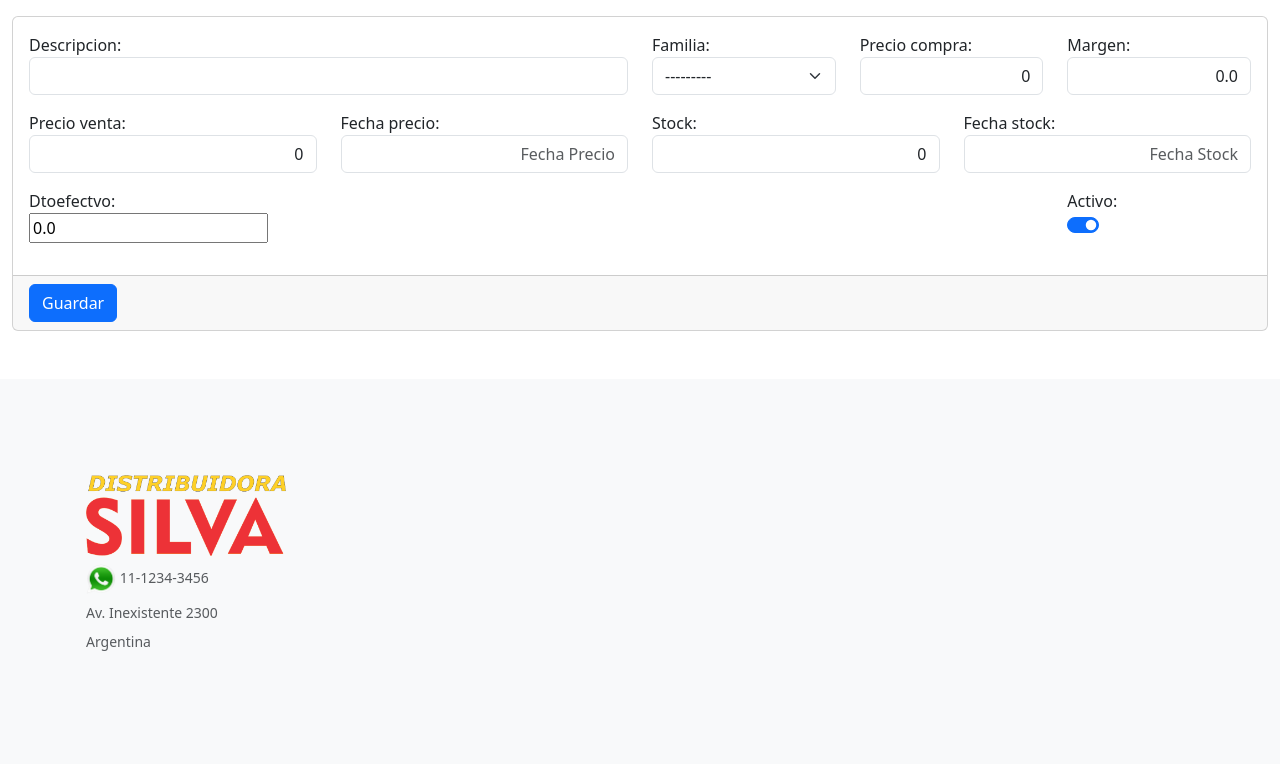
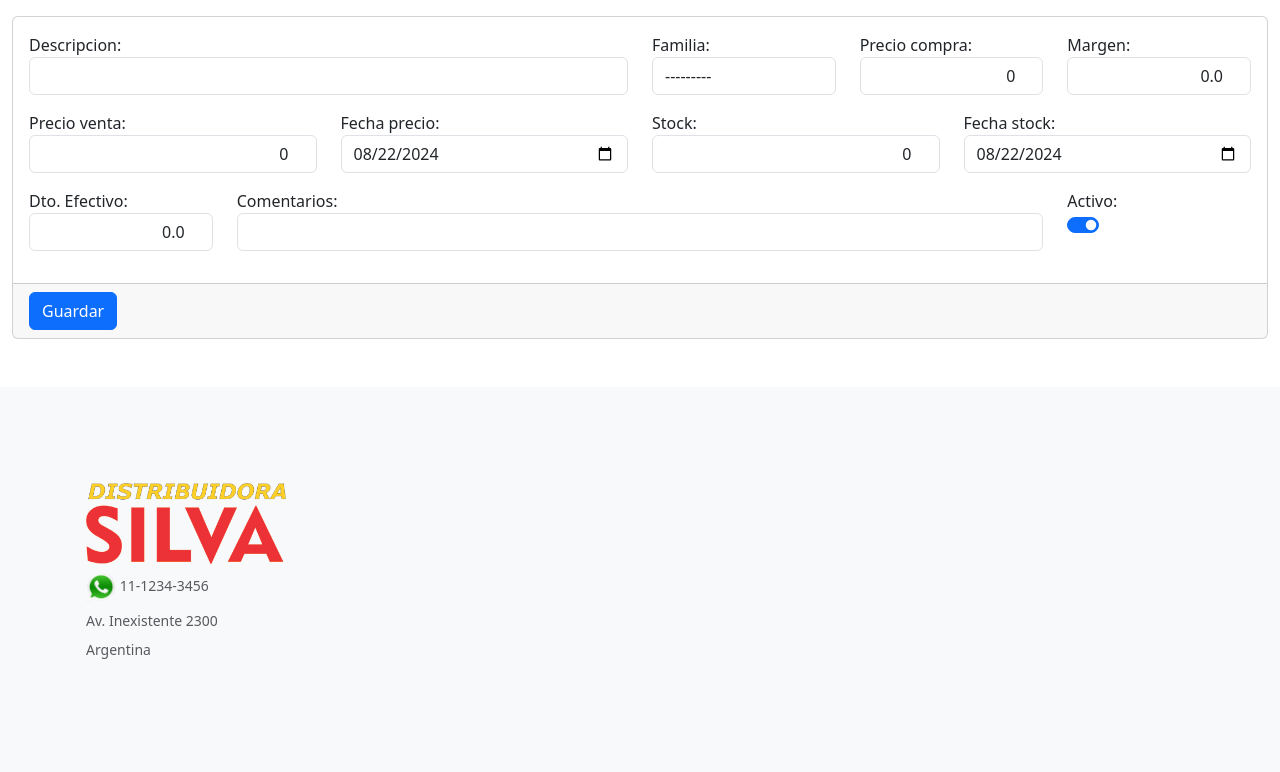
Before and after one commit to MarianoDjango/sistema-distribuidora-django, a Django app: template myapp/templates/myapp/articulo_form.html in a window 1280 px wide. Shown: the part 96-868 px from the top of the page. Before the commit the page ends 747 px from the top, so only its background shows below. Run offline with Django 5.2, Linux system fonts and the light colour scheme; the template is opened without the code that fills it: values that come from a table or form of the project are taken from there, others are empty; the visitor is signed in with stand-in values (Sample User, id 1); some libraries are stand-ins or nearby versions.

Commit message:
crud articulos, funciona menos formatos.

```diff
--- a/myapp/forms.py
+++ b/myapp/forms.py
@@ -3,15 +3,73 @@ from django.forms import ModelForm, TextInput, Select, CheckboxInput
 from django import forms
 from django.core.exceptions import ValidationError
 from django.utils.timezone import now
+from django.utils import timezone
 
 class articulosForm(forms.ModelForm):
     fecha_precio = forms.DateField(
-        widget=forms.DateInput(attrs={'type': 'date'}),
-        initial= now().date()  # Esto establece la fecha de hoy como valor por defecto
+        widget=forms.DateInput(attrs={'type': 'date', 'class': 'form-control'}, format='%Y-%m-%d'),
+        input_formats=['%Y-%m-%d'],
+        initial= now().date()
     )
     fecha_stock = forms.DateField(
-        widget=forms.DateInput(attrs={'type': 'date'}),
-        initial=now().date()  # Esto establece la fecha de hoy como valor por defecto
+        widget=forms.DateInput(attrs={'type': 'date', 'class': 'form-control'}, format='%Y-%m-%d'),
+        input_formats=['%Y-%m-%d'],
+        initial= now().date()
+    )
+
+    class Meta:
+        model = articulos
+        fields = ['idempresa', 'codigobarras', 'familia', 'descripcion', 'precio_venta',
+                  'fecha_precio', 'stock', 'fecha_stock', 'imagen', 'activo',
+                  'comentarios', 'precio_compra', 'margen', 'dtoefectvo']
+        labels = {
+            'dtoefectvo': 'Dto. Efectivo',
+        }
+        widgets = {
+            'activo': forms.CheckboxInput(attrs={'class': 'form-check-input'}),
+            'familia': forms.Select(attrs={'class': 'form-select'}),  # Si familia se ve como input, prueba con Select
+            'fecha_precio': forms.DateInput(attrs={'class': 'form-control', 'type': 'date'}),
+            'fecha_stock': forms.DateInput(attrs={'class': 'form-control', 'type': 'date'}),
+            'precio_venta': forms.NumberInput(attrs={'class': 'form-control', 'style': 'text-align: right;'}),
+            'stock': forms.NumberInput(attrs={'class': 'form-control', 'style': 'text-align: right;'}),
+            'precio_compra': forms.NumberInput(attrs={'class': 'form-control', 'style': 'text-align: right;'}),
+            'margen': forms.NumberInput(attrs={'class': 'form-control', 'style': 'text-align: right;'}),
+            'dtoefectvo': forms.NumberInput(attrs={'class': 'form-control', 'style': 'text-align: right;'}),
+        }
+
+    def __init__(self, *args, **kwargs):
+        super(articulosForm, self).__init__(*args, **kwargs)
+        if 'idempresa' in self.data:
+            try:
+                idempresa_id = int(self.data.get('idempresa'))
+                self.fields['familia'].queryset = familias.objects.filter(idempresa=idempresa_id).order_by('nombre')
+            except (ValueError, TypeError):
+                self.fields['familia'].queryset = familias.objects.none()
+        elif self.instance.pk:
+            self.fields['familia'].queryset = self.instance.idempresa.familias_set.order_by('nombre')
+
+        if self.instance.pk:
+            self.fields['fecha_precio'].initial = self.instance.fecha_precio
+            self.fields['fecha_stock'].initial = self.instance.fecha_stock
+        else:
+            self.fields['fecha_precio'].initial = timezone.now().date()
+            self.fields['fecha_stock'].initial = timezone.now().date()
+
+        # Asegúrate de que todos los campos tengan la clase form-control
+        for field in self.fields:
+            if not isinstance(self.fields[field].widget, forms.CheckboxInput):
+                self.fields[field].widget.attrs.update({'class': 'form-control'})
+
+class articulosFormoksinformato(forms.ModelForm):
+    fecha_precio = forms.DateField(
+        widget=forms.DateInput(attrs={'type': 'date', 'class': 'form-control'}, format='%Y-%m-%d'),
+        input_formats=['%Y-%m-%d'],
+        initial= now().date()
+    )
+    fecha_stock = forms.DateField(
+        widget=forms.DateInput(attrs={'type': 'date', 'class': 'form-control'}, format='%Y-%m-%d'),
+        input_formats=['%Y-%m-%d'],
+        initial= now().date()
     )
 
     class Meta:
@@ -39,8 +97,55 @@ class articulosForm(forms.ModelForm):
         elif self.instance.pk:
             self.fields['familia'].queryset = self.instance.idempresa.familias_set.order_by('nombre')
 
-        self.fields['fecha_precio'].initial = self.instance.fecha_precio.strftime('%Y-%m-%d')
-        self.fields['fecha_stock'].initial = self.instance.fecha_stock.strftime('%Y-%m-%d')
+        if self.instance.pk:
+            self.fields['fecha_precio'].initial = self.instance.fecha_precio
+            self.fields['fecha_stock'].initial = self.instance.fecha_stock
+        else:
+            self.fields['fecha_precio'].initial = timezone.now().date()
+            self.fields['fecha_stock'].initial = timezone.now().date()
+
+class articulosFormxxxx(forms.ModelForm):
+    '''fecha_precio = forms.DateField(
+        widget=forms.DateInput(attrs={'type': 'date'}),
+        initial= now().date()  # Esto establece la fecha de hoy como valor por defecto
+    )
+    fecha_stock = forms.DateField(
+        widget=forms.DateInput(attrs={'type': 'date'}),
+        initial=now().date()  # Esto establece la fecha de hoy como valor por defecto
+    )'''
+
+    class Meta:
+        model = articulos
+        fields = ['idempresa', 'codigobarras', 'familia', 'descripcion', 'precio_venta',
+                  'fecha_precio', 'stock', 'fecha_stock', 'imagen', 'activo',
+                  'comentarios', 'precio_compra', 'margen', 'dtoefectvo']
+        labels = {
+            'dtoefectvo': 'Dto. Efectivo',
+        }
+        widgets = {
+            'activo': forms.CheckboxInput(attrs={'class': 'form-check-input'}),
+            'fecha_precio': forms.DateInput(attrs={'class': 'form-control', 'type': 'date'}),
+            'fecha_stock': forms.DateInput(attrs={'class': 'form-control', 'type': 'date'})
+        }
+
+    def __init__(self, *args, **kwargs):
+        super(articulosForm, self).__init__(*args, **kwargs)
+        if 'idempresa' in self.data:
+            try:
+                idempresa_id = int(self.data.get('idempresa'))
+                self.fields['familia'].queryset = familias.objects.filter(idempresa=idempresa_id).order_by('nombre')
+            except (ValueError, TypeError):
+                self.fields['familia'].queryset = familias.objects.none()
+        elif self.instance.pk:
+            self.fields['familia'].queryset = self.instance.idempresa.familias_set.order_by('nombre')
+
+        if self.instance.pk:
+            self.fields['fecha_precio'].initial = self.instance.fecha_precio
+            self.fields['fecha_stock'].initial = self.instance.fecha_stock
+        else:
+            # Si es un nuevo registro, se asigna la fecha actual
+            self.fields['fecha_precio'].initial = timezone.now().date()
+            self.fields['fecha_stock'].initial = timezone.now().date()
 
         for field in self.fields:
             if field == 'familia':
@@ -50,216 +155,14 @@ class articulosForm(forms.ModelForm):
             else:
                 self.fields[field].widget.attrs.update({'class': 'form-control'})
 
-class articleFormold(ModelForm):
+    def clean_fecha_precio(self):
+        fecha_precio = self.cleaned_data.get('fecha_precio')
+        if fecha_precio:
+            return fecha_precio.strftime('%Y-%m-%d')
+        return fecha_precio
 
-    #def __init__(self,*args,**kwargs):
-    #    super(articleForm,self).__init__(*args)
-
-    # create meta class
-    class Meta:
-
-        # specify model to be used
-        model = articulos
-        fields = [
-            "id",
-            "descripcion",
-            "familia",
-            "precio_compra",
-            "margen",
-            "precio_venta",
-            "fecha_precio",
-            "stock",
-            "fecha_stock",
-            "dtoefectvo",
-            "activo",
-        ]
-        widgets = {
-            'id': TextInput(attrs={
-                'class': "form-control",
-                'style': 'max-width: 300px;',
-                'oninput' : 'validar()',
-                'readonly' : 'readonly'
-                }),
-            'descripcion': TextInput(attrs={
-                'class': "form-control",
-                'style': 'max-width: 800px;',
-                }),
-            'familia': Select (attrs={
-                'class': "form-select",
-                'style': 'max-width: 800px;',
-                'placeholder': 'Familia',
-                'onchange' : 'displayResult()'
-                }),
-            'precio_compra': TextInput(attrs={
-                'class': "form-control",
-                'style': 'text-align: right;',
-                'placeholder': 'Precio Compra'
-                }),
-            'margen': TextInput(attrs={
-                'class': "form-control",
-                'style': 'text-align: right;',
-                'placeholder': 'Margen'
-                }),
-            'precio_venta': TextInput(attrs={
-                'class': "form-control",
-                'style': 'text-align: right;',
-                'placeholder': 'Precio Venta'
-                }),
-            'fecha_precio': TextInput(attrs={
-                'class': "form-control",
-                'style': 'text-align: right;',
-                'placeholder': 'Fecha Precio'
-                }),
-            'stock': TextInput(attrs={
-                'class': "form-control",
-                'style': 'text-align: right;',
-                'placeholder': 'Stock'
-                }),
-            'fecha_stock': TextInput(attrs={
-                'class': "form-control",
-                'style': 'text-align: right;',
-                'placeholder': 'Fecha Stock'
-                }),
-            'activo': CheckboxInput(attrs={
-                'class': "form-check-input",
-                'type' : "checkbox",
-                'role' : "switch"
-                }),
-        }
-    def __init__(self, *args, **kwargs):
-        super(articulosForm, self).__init__(*args, **kwargs)
-        if 'empresa' in self.data:
-            try:
-                empresa_id = int(self.data.get('empresa'))
-                self.fields['familia'].queryset = familias.objects.filter(idempresa=empresa_id).order_by('nombre')
-            except (ValueError, TypeError):
-                pass  # Invalida empresa_id, mostrar un queryset vacío
-        elif self.instance.pk:
-            self.fields['familia'].queryset = self.instance.empresas.familia_set.order_by('id')
-
-    def clean(self):
-        #codigo = self.cleaned_data['codigo']
-        nombre = self.cleaned_data['nombre']
-        if nombre == '':
-            raise self.ValidationError({'fecha':nombre.error})
-
-        return self.cleaned_data
-
-class NewarticleForm(ModelForm):
-
-    #def __init__(self,*args,**kwargs):
-    #    super(articleForm,self).__init__(*args)
-
-    # create meta class
-    class Meta:
-
-        # specify model to be used
-        model = articulos
-        fields = [
-            "id",
-            "descripcion",
-            "familia",
-            "precio_compra",
-            "margen",
-            "precio_venta",
-            "fecha_precio",
-            "stock",
-            "fecha_stock",
-            "dtoefectvo",
-            "activo",
-        ]
-        widgets = {
-            'id': TextInput(attrs={
-                'class': "form-control",
-                'style': 'max-width: 300px;',
-                'oninput' : 'validar()',
-                'readonly' : 'readonly'
-                }),
-            'descripcion': TextInput(attrs={
-                'class': "form-control",
-                'style': 'max-width: 800px;',
-                }),
-            'familia': Select (attrs={
-                'class': "form-select",
-                'style': 'max-width: 800px;',
-                'placeholder': 'Familia',
-                'onchange' : 'displayResult()'
-                }),
-            'precio_compra': TextInput(attrs={
-                'class': "form-control",
-                'style': 'text-align: right;',
-                'placeholder': 'Precio Compra'
-                }),
-            'margen': TextInput(attrs={
-                'class': "form-control",
-                'style': 'text-align: right;',
-                'placeholder': 'Margen'
-                }),
-            'precio_venta': TextInput(attrs={
-                'class': "form-control",
-                'style': 'text-align: right;',
-                'placeholder': 'Precio Venta'
-                }),
-            'fecha_precio': TextInput(attrs={
-                'class': "form-control",
-                'style': 'text-align: right;',
-                'placeholder': 'Fecha Precio'
-                }),
-            'stock': TextInput(attrs={
-                'class': "form-control",
-                'style': 'text-align: right;',
-                'placeholder': 'Stock'
-                }),
-            'fecha_stock': TextInput(attrs={
-                'class': "form-control",
-                'style': 'text-align: right;',
-                'placeholder': 'Fecha Stock'
-                }),
-            'activo': CheckboxInput(attrs={
-                'class': "form-check-input",
-                'type' : "checkbox",
-                'role' : "switch"
-                }),
-        }
-
-    def clean(self):
-        #codigo = self.cleaned_data['codigo']
-        nombre = self.cleaned_data['descripcion']
-        if nombre == '':
-            raise self.ValidationError({'fecha':nombre.error})
-
-        return self.cleaned_data
-
-class familiaForm(ModelForm):
-
-    #def __init__(self,*args,**kwargs):
-    #    super(articleForm,self).__init__(*args)
-
-    # create meta class
-    class Meta:
-
-        # specify model to be used
-        model = familias
-        fields = [
-            "id",
-            "nombre",
-        ]
-        widgets = {
-            'instance.id': TextInput(attrs={
-                'class': "form-control",
-                'style': 'max-width: 800px;',
-                'readonly' : 'readonly'
-                }),
-            'nombre': TextInput(attrs={
-                'class': "form-control",
-                'style': 'max-width: 800px;',
-                }),
-        }
-
-    def clean(self):
-        #codigo = self.cleaned_data['codigo']
-        nombre = self.cleaned_data['nombre']
-        if nombre == '':
-            raise self.ValidationError({'nombre':nombre.error})
-
-        return self.cleaned_data
+    def clean_fecha_stock(self):
+        fecha_stock = self.cleaned_data.get('fecha_stock')
+        if fecha_stock:
+            return fecha_stock.strftime('%Y-%m-%d')
+        return fecha_stock
```
Also changed, not shown: myapp/templates/myapp/articulo_form.html (+39 -4 lines), myapp/views.py (+9 -30 lines).
